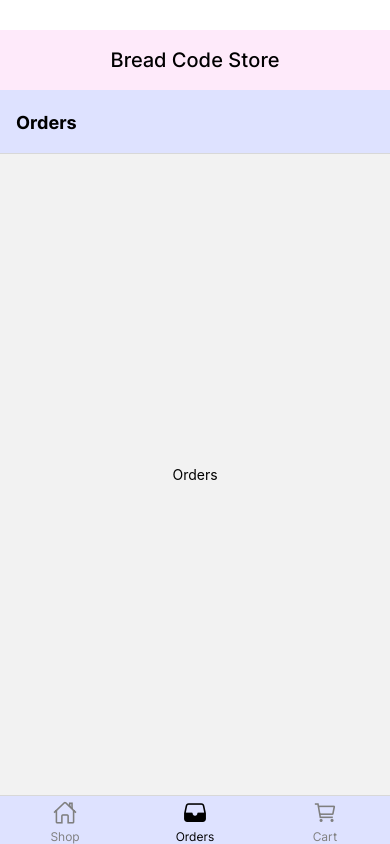
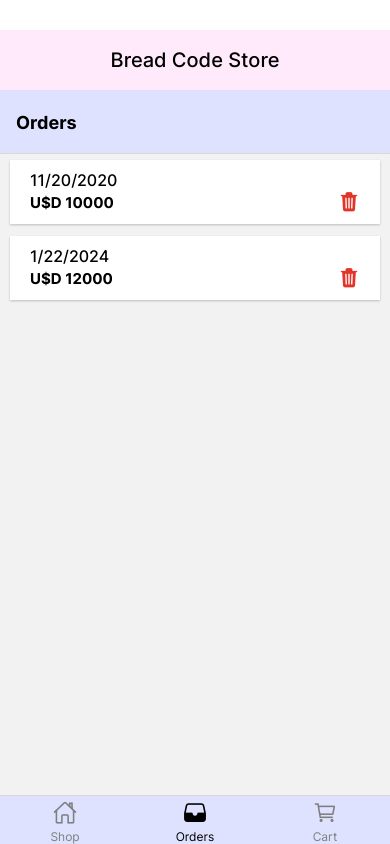
Before and after one commit to marianosim/VistasApp-Simantob, a React Native app: screen /OrderTab in a window 390 px wide. Built offline with nearby package versions, Linux system fonts and the light colour scheme.

Commit message:
OrderItem component created. Order layout & styles.

```diff
--- a/src/components/index.js
+++ b/src/components/index.js
@@ -2,3 +2,4 @@ export { default as CategoryItem } from './category-item/index';
 export { default as ProductItem } from './product-item/index';
 export { default as Header } from './header/index';
 export { default as CartItem } from './cart-item/index';
+export { default as OrderItem } from './order-item/index';
--- /dev/null
+++ b/src/components/order-item/index.jsx
@@ -0,0 +1,29 @@
+import Ionicons from '@expo/vector-icons/Ionicons';
+import { View, Text, TouchableOpacity } from 'react-native';
+
+import { styles } from './styles';
+import { COLORS } from '../../constants';
+
+const OrderItem = ({ item, onRemove }) => {
+  const formatDate = (time) => {
+    const date = new Date(time);
+    return date.toLocaleDateString();
+  };
+  return (
+    <View style={styles.container}>
+      <View style={styles.headerContainer}>
+        <Text style={styles.date}>{formatDate(item.date)}</Text>
+      </View>
+      <View style={styles.bodyContainer}>
+        <View style={styles.body}>
+          <Text style={styles.total}>U$D {item.total}</Text>
+        </View>
+        <TouchableOpacity onPress={() => onRemove(item.id)}>
+          <Ionicons name="trash" size={22} color={COLORS.brightRed} />
+        </TouchableOpacity>
+      </View>
+    </View>
+  );
+};
+
+export default OrderItem;
--- /dev/null
+++ b/src/components/order-item/styles.js
@@ -0,0 +1,42 @@
+import { StyleSheet } from 'react-native';
+
+import { COLORS } from '../../constants';
+
+export const styles = StyleSheet.create({
+  container: {
+    flex: 1,
+    height: 90,
+    backgroundColor: COLORS.white,
+    shadowColor: '#000',
+    shadowOffset: {
+      width: 0,
+      height: 1,
+    },
+    shadowOpacity: 0.22,
+    shadowRadius: 2.22,
+    elevation: 3,
+    marginHorizontal: 10,
+    marginVertical: 6,
+    paddingVertical: 10,
+    paddingHorizontal: 20,
+  },
+  headerContainer: {},
+  date: {
+    fontSize: 16,
+    fontFamily: 'Inter-Medium',
+    color: COLORS.text,
+  },
+  bodyContainer: {
+    flex: 1,
+    flexDirection: 'row',
+    flexWrap: 'wrap',
+    justifyContent: 'space-between',
+    alignItems: 'center',
+  },
+  body: {},
+  total: {
+    fontSize: 15,
+    fontFamily: 'Inter-Bold',
+    color: COLORS.text,
+  },
+});
--- /dev/null
+++ b/src/constants/data/orders.js
@@ -0,0 +1,70 @@
+export const ORDERS = [
+  {
+    id: 1,
+    date: 1605898400000,
+    total: 10000,
+    items: [
+      {
+        id: 1,
+        categoryId: 1,
+        name: 'Pan de yema',
+        description: 'clasico y delicioso pan de yema',
+        weight: '60gr',
+        price: 1.0,
+        quantity: 3,
+      },
+      {
+        id: 5,
+        categoryId: 3,
+        name: 'Pan de trigo',
+        description: 'clasico y delicioso pan de trigo',
+        weight: '60gr',
+        price: 1.0,
+        quantity: 2,
+      },
+      {
+        id: 6,
+        categoryId: 3,
+        title: 'Pan de hamburguesa',
+        description: 'clasico y delicioso pan de hamburguesa',
+        weight: '60gr',
+        price: 1.0,
+        quantity: 5,
+      },
+    ],
+  },
+  {
+    id: 2,
+    date: 1705898400000,
+    total: 12000,
+    items: [
+      {
+        id: 1,
+        categoryId: 1,
+        name: 'Pan de yema',
+        description: 'clasico y delicioso pan de yema',
+        weight: '60gr',
+        price: 1.0,
+        quantity: 6,
+      },
+      {
+        id: 5,
+        categoryId: 3,
+        name: 'Pan de trigo',
+        description: 'clasico y delicioso pan de trigo',
+        weight: '60gr',
+        price: 1.0,
+        quantity: 5,
+      },
+      {
+        id: 6,
+        categoryId: 3,
+        title: 'Pan de hamburguesa',
+        description: 'clasico y delicioso pan de hamburguesa',
+        weight: '60gr',
+        price: 1.0,
+        quantity: 3,
+      },
+    ],
+  },
+];
--- a/src/constants/index.js
+++ b/src/constants/index.js
@@ -1,3 +1,5 @@
 export * from './data/categories';
 export * from './data/products';
 export * from './themes/colors';
+export * from './data/cart';
+export * from './data/orders';
--- a/src/screens/orders/index.jsx
+++ b/src/screens/orders/index.jsx
@@ -1,11 +1,16 @@
-import { View, Text } from 'react-native';
+import { View, FlatList } from 'react-native';
 
 import { styles } from './styles';
+import { OrderItem } from '../../components';
+import { ORDERS } from '../../constants';
 
 const Orders = () => {
+  const keyExtractor = (item) => item.id.toString();
+  const onRemove = (id) => console.warn(id);
+  const renderItem = ({ item }) => <OrderItem item={item} onRemove={onRemove} />;
   return (
     <View style={styles.container}>
-      <Text>Orders</Text>
+      <FlatList data={ORDERS} keyExtractor={keyExtractor} renderItem={renderItem} />
     </View>
   );
 };
--- a/src/screens/orders/styles.js
+++ b/src/screens/orders/styles.js
@@ -3,7 +3,5 @@ import { StyleSheet } from 'react-native';
 export const styles = StyleSheet.create({
   container: {
     flex: 1,
-    justifyContent: 'center',
-    alignItems: 'center',
   },
 });
```
